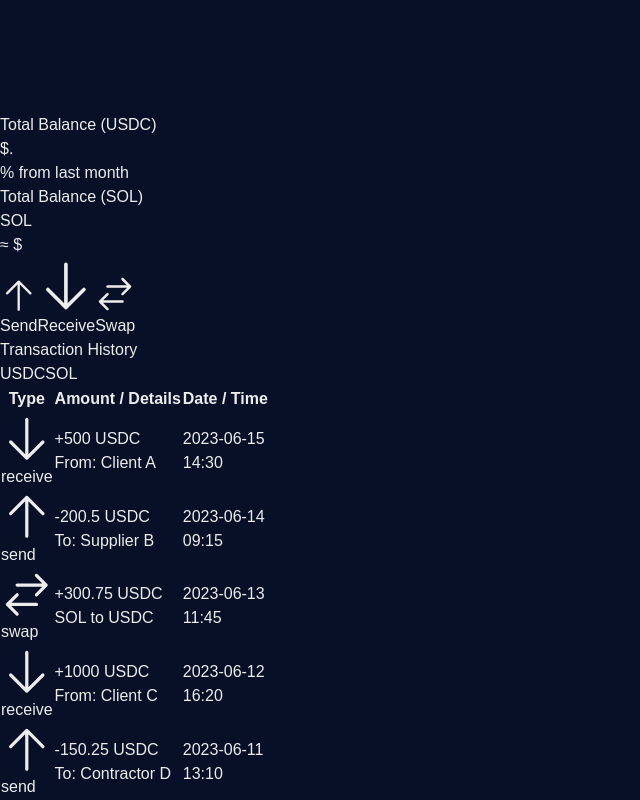
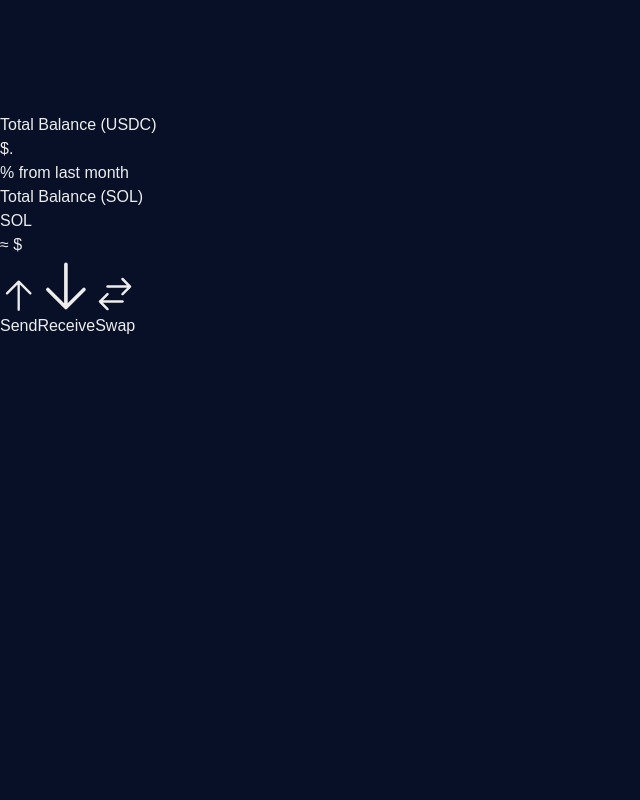
Before and after one commit to TimmyIsANerd/paxx-frontend-v2, a Next.js app: page /dashboard/payouts in a window 1280 px wide. Shown: the part 8173-8973 px from the top of the page, without its empty margins (0-640 px from the left). After the commit the page ends 8511 px from the top, so only its background shows below. Built offline with nearby package versions, Linux system fonts and the light colour scheme; no server answers.

Commit message:
chore: comment out TransactionHistory component in Dashboard and Payout pages for future implementation

```diff
--- a/src/app/dashboard/page.js
+++ b/src/app/dashboard/page.js
@@ -13,7 +13,7 @@ export default function DashboardHome() {
       <OnboardingSection
         firstName={user ? getFirstName(user.fullName) : "..."}
       />
-      <TransactionHistory />
+      {/* <TransactionHistory /> */}
     </div>
   );
 }
--- a/src/app/dashboard/payouts/page.js
+++ b/src/app/dashboard/payouts/page.js
@@ -5,7 +5,7 @@ export default function PayoutPage() {
   return (
     <div className="p-6 w-full my-3 max-h-screen overflow-y-auto">
       <BalanceOverview />
-      <TransactionHistory />
+      {/* <TransactionHistory /> */}
     </div>
   );
 }
```
